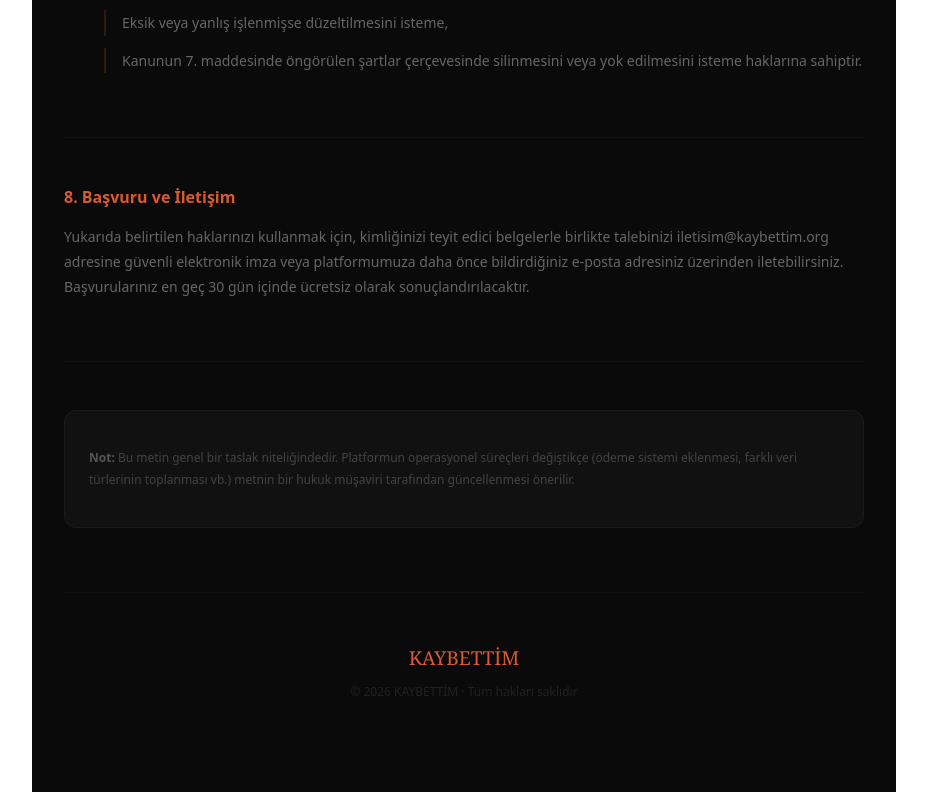
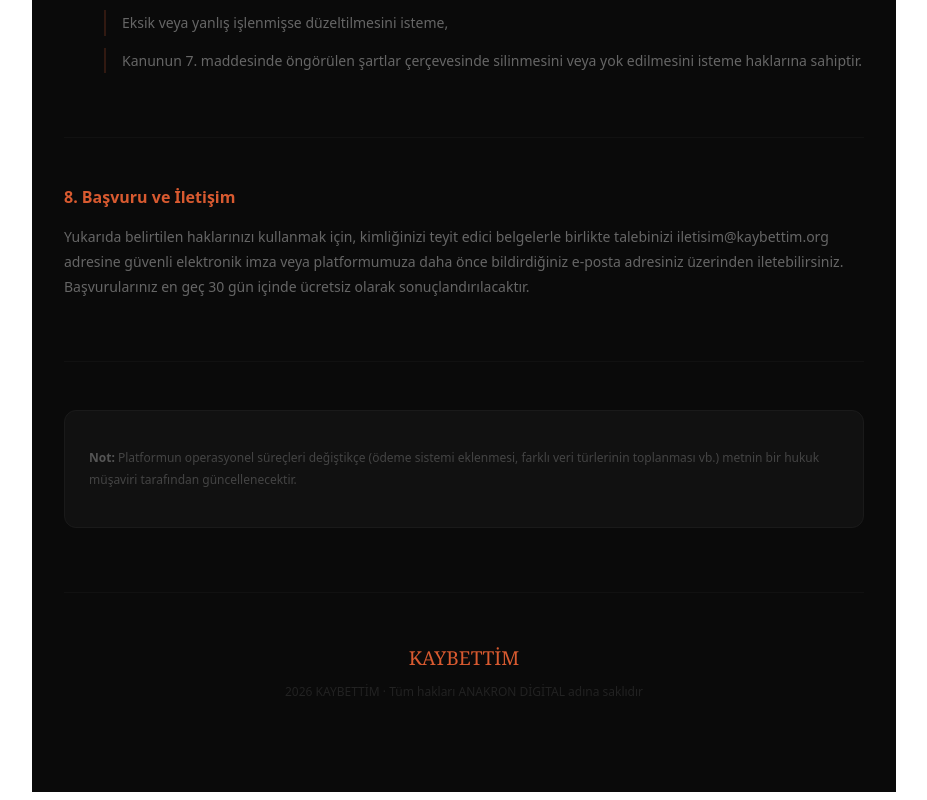
Before and after one commit to Kopuzkan/kaybettim, a Next.js app: page /kvkk in a window 1280 px wide. Shown: the part 2311-3111 px from the top of the page, without its empty margins (176-1103 px from the left). Built offline with nearby package versions, Linux system fonts and the light colour scheme.

Commit message:
Update page.js

```diff
--- a/app/kvkk/page.js
+++ b/app/kvkk/page.js
@@ -91,13 +91,13 @@ export default function KVKK() {
 
       <div style={{ background: '#111', border: '1px solid #1a1a1a', borderRadius: '12px', padding: '1.5rem', marginTop: '2rem' }}>
         <p style={{ fontSize: '12px', color: '#444', lineHeight: '1.8' }}>
-          <strong style={{ color: '#555' }}>Not:</strong> Bu metin genel bir taslak niteliğindedir. Platformun operasyonel süreçleri değiştikçe (ödeme sistemi eklenmesi, farklı veri türlerinin toplanması vb.) metnin bir hukuk müşaviri tarafından güncellenmesi önerilir.
+          <strong style={{ color: '#555' }}>Not:</strong> Platformun operasyonel süreçleri değiştikçe (ödeme sistemi eklenmesi, farklı veri türlerinin toplanması vb.) metnin bir hukuk müşaviri tarafından güncellenecektir.
         </p>
       </div>
 
       <footer style={{ marginTop: '4rem', paddingTop: '2rem', borderTop: '1px solid #111', textAlign: 'center' }}>
         <p style={{ color: '#D85A30', fontFamily: 'Georgia, serif', fontSize: '1.2rem', marginBottom: '0.5rem' }}>KAYBETTİM</p>
-        <p style={{ color: '#222', fontSize: '12px' }}>© 2026 KAYBETTİM · Tüm hakları saklıdır</p>
+        <p style={{ color: '#222', fontSize: '12px' }}>2026 KAYBETTİM · Tüm hakları ANAKRON DİGİTAL adına saklıdır</p>
       </footer>
     </main>
   )
```
